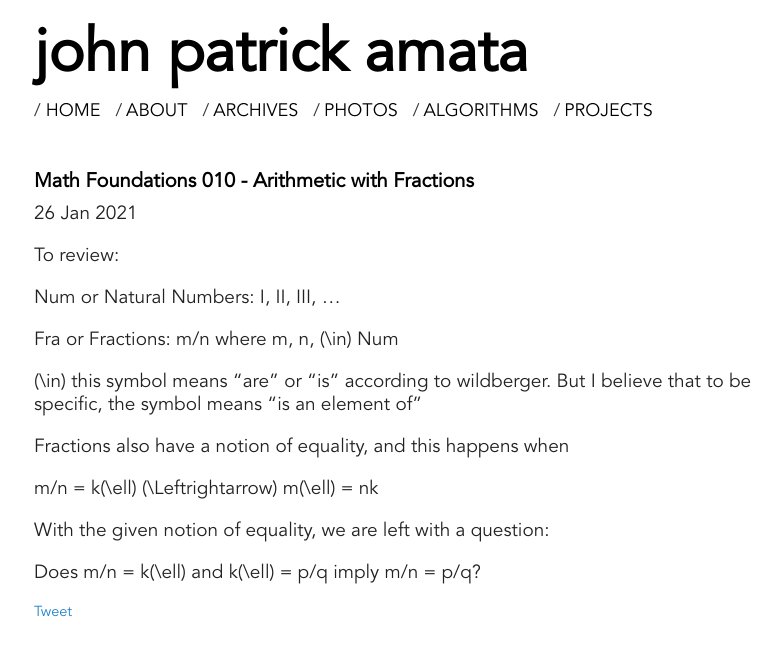
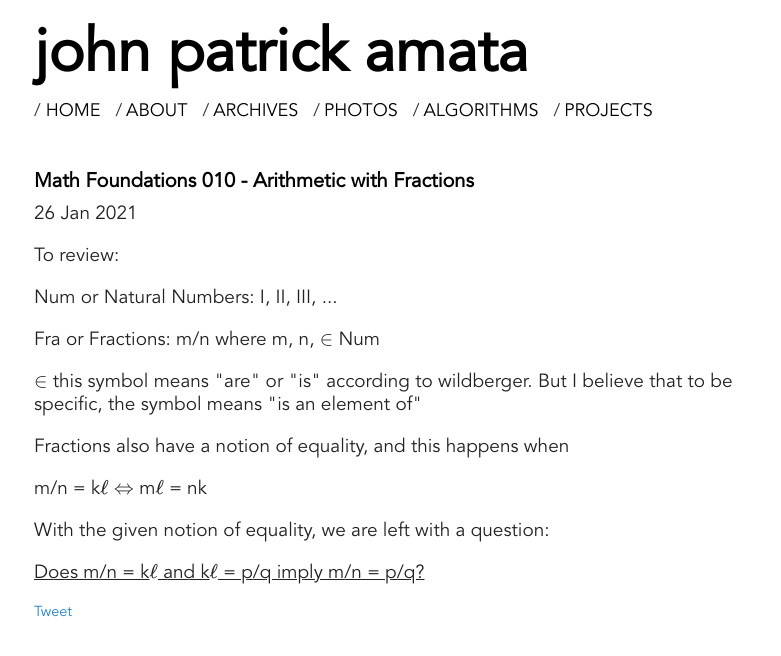
Before and after one commit to jpamata/jpamata.github.io, a Jekyll site: the page built from _posts/2021-01-26-mf-010.md, in a window 1280 px wide. Shown: the top 656 px of the page, without its empty margins (222-1003 px from the left). Built offline with Jekyll 4.4.1, drawn with Linux system fonts in a browser that asks for light colours; formulas are drawn with MathJax 3; comment, search, counter and statistics services are not loaded.

Commit message:
Update 2021-01-26-mf-010.md

```diff
--- a/_posts/2021-01-26-mf-010.md
+++ b/_posts/2021-01-26-mf-010.md
@@ -10,17 +10,17 @@
 <head><script async='async' src='https://cdnjs.cloudflare.com/ajax/libs/mathjax/2.7.1/MathJax.js?config=TeX-AMS_CHTML,Safe' type='text/javascript'></script></head>
 To review:
 
-Num or Natural Numbers: I, II, III, ...
+<p>Num or Natural Numbers: I, II, III, ...</p>
 
-Fra or Fractions: m/n where m, n, \(\in\) Num
+<p>Fra or Fractions: m/n where m, n, \(\in\) Num</p>
 
-\(\in\) this symbol means "are" or "is" according to wildberger. But I believe that to be specific, the symbol means "is an element of"
+<p>\(\in\) this symbol means "are" or "is" according to wildberger. But I believe that to be specific, the symbol means "is an element of"</p>
 
-Fractions also have a notion of equality, and this happens when
+<p>Fractions also have a notion of equality, and this happens when</p>
 
-m/n =  k\(\ell\) \(\Leftrightarrow\) m\(\ell\) = nk
+<p>m/n =  k\(\ell\) \(\Leftrightarrow\) m\(\ell\) = nk</p>
 
-With the given notion of equality, we are left with a question:
+<p>With the given notion of equality, we are left with a question:</p>
 <!-- more -->
 
-Does m/n =  k\(\ell\)  and k\(\ell\) = p/q imply m/n = p/q?
+<p><u>Does m/n =  k\(\ell\)  and k\(\ell\) = p/q imply m/n = p/q?</u></p>
```
